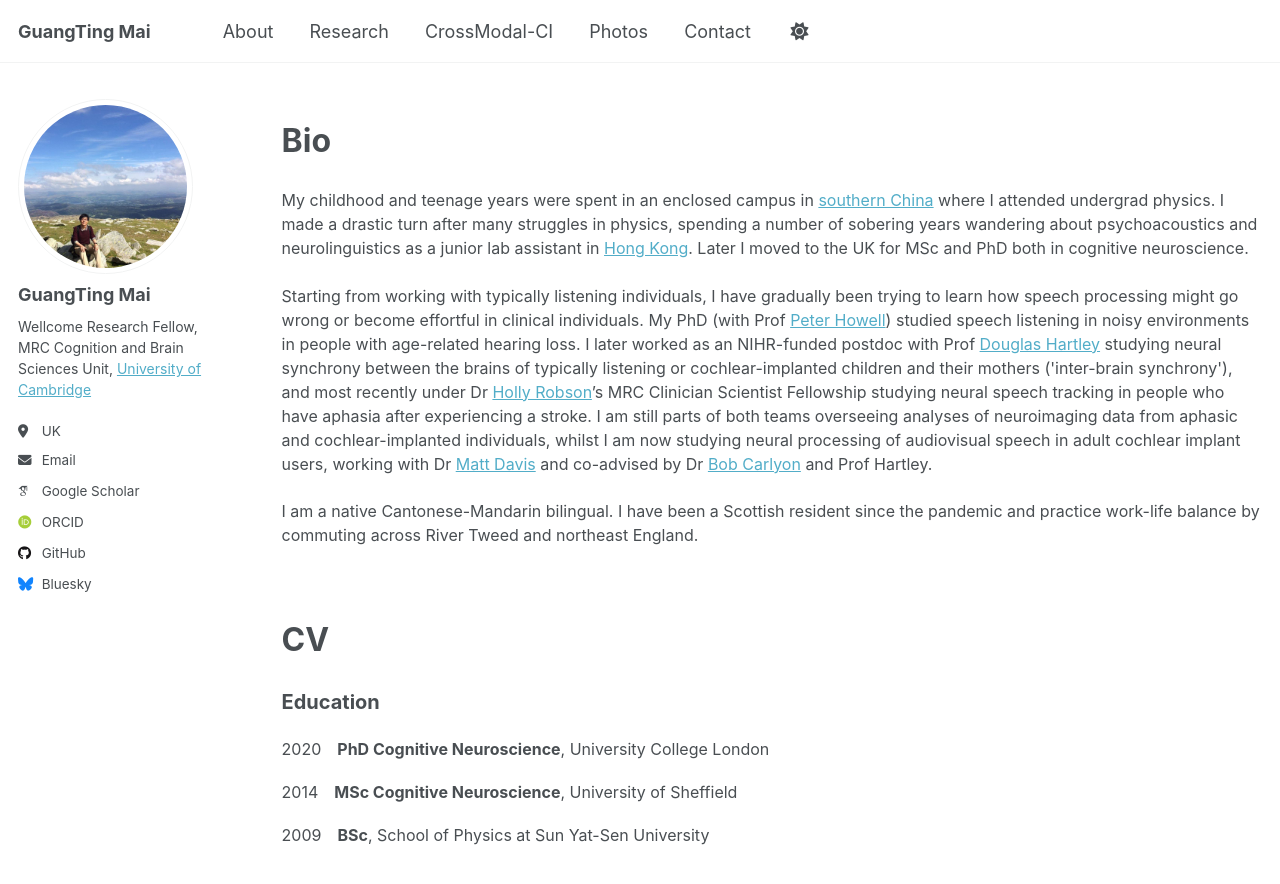
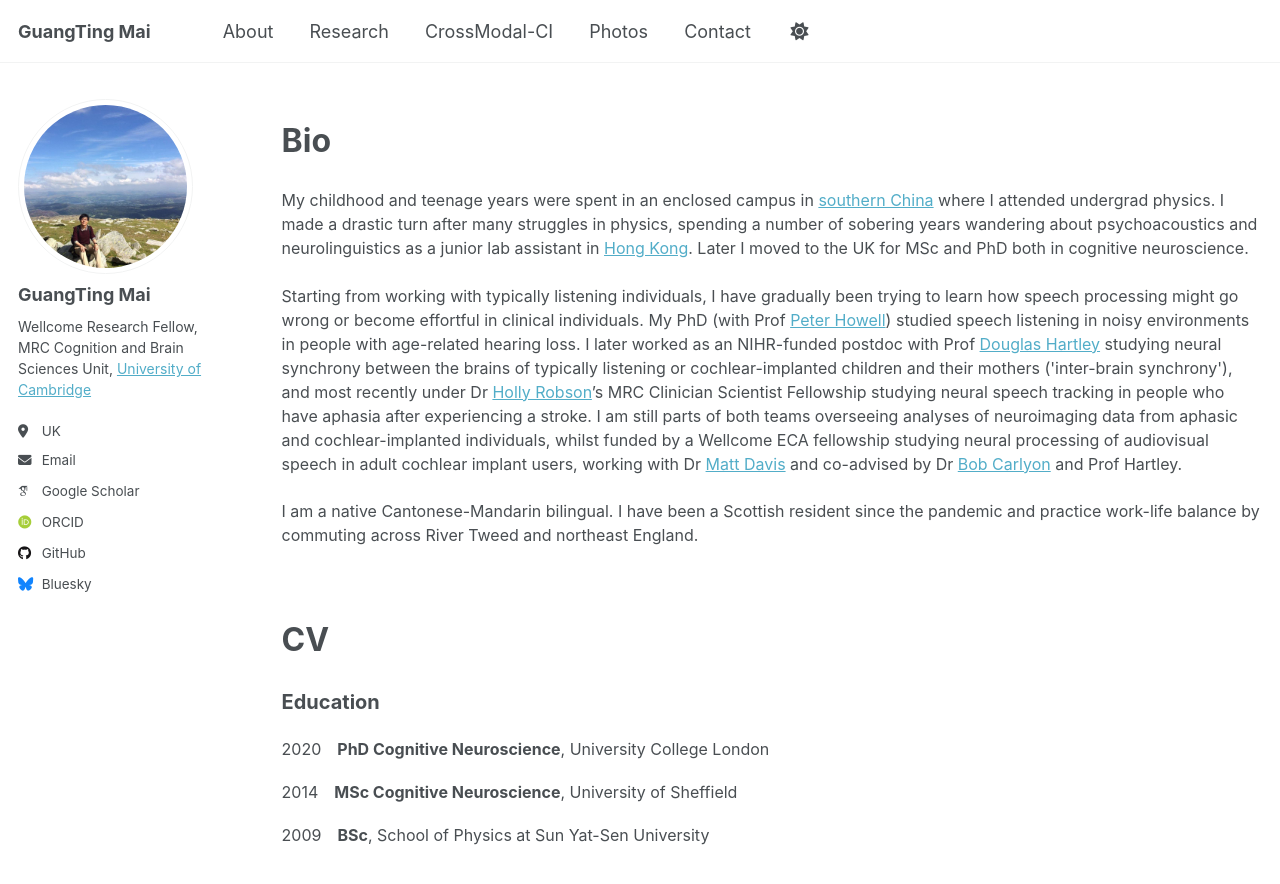
Before and after one commit to guangtingmai/guangtingmai.github.io, a Jekyll site: the page built from _pages/about.html, in a window 1280 px wide and 900 px high. Shown: the top 884 px of the window. Built offline with Jekyll 4.4.1, drawn with Linux system fonts in a browser that asks for light colours; some web fonts are replaced.

Commit message:
Update about.html

```diff
--- a/_pages/about.html
+++ b/_pages/about.html
@@ -17,7 +17,7 @@ author_profile: true
   studying neural synchrony between the brains of typically listening or cochlear-implanted children and their mothers ('inter-brain synchrony'), and
   most recently under Dr <a href="https://profiles.ucl.ac.uk/82001-holly-robson">Holly Robson</a>’s MRC Clinician Scientist Fellowship studying neural
   speech tracking in people who have aphasia after experiencing a stroke. I am still parts of both teams overseeing analyses of neuroimaging data from
-  aphasic and cochlear-implanted individuals, whilst I am now studying neural processing of audiovisual speech in adult cochlear implant users, working
+  aphasic and cochlear-implanted individuals, whilst funded by a Wellcome ECA fellowship studying neural processing of audiovisual speech in adult cochlear implant users, working
   with Dr <a href="https://www.mrc-cbu.cam.ac.uk/people/matt.davis/">Matt Davis</a> and co-advised by Dr <a href="https://www.mrc-cbu.cam.ac.uk/people/bob.carlyon/">Bob Carlyon</a>
   and Prof Hartley.</span></p>
 <p><span style="font-size: 12pt;line-height: 1.5;display: block;margin-bottom: 0.15vh">I am a native Cantonese-Mandarin bilingual. I have been a
```
